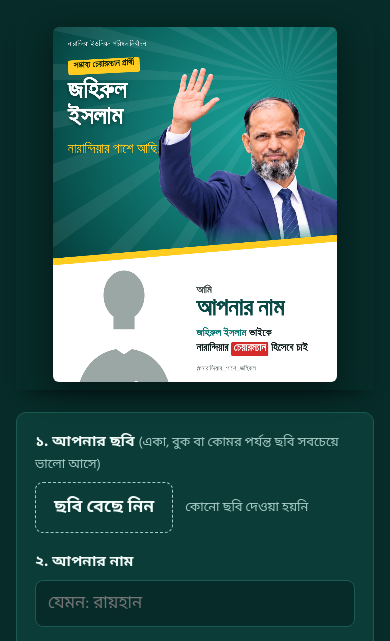
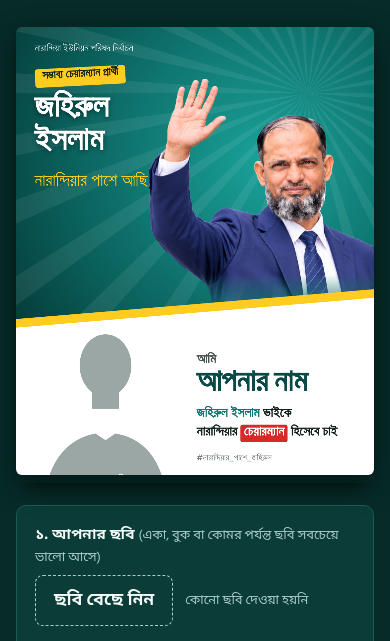
Before and after one commit to suborhan7/johirul-poster, a plain HTML site: page index.html in a window 390 px wide. Shown: the part 134-775 px from the top of the page. Drawn offline with Linux system fonts and the light colour scheme; a web font is replaced by a local one.

Commit message:
Full-width preview on phones, shrinking only while editing
Co-Authored-By: Claude Opus 5.5 <noreply@anthropic.com>
Claude-Session: https://claude.ai/code/session_01QFWHUrV9uwy2yLYYLBpERE

```diff
--- a/index.html
+++ b/index.html
@@ -30,7 +30,8 @@
   @media (min-width:860px){.main{grid-template-columns:minmax(0,1.1fr) minmax(0,1fr);align-items:start}}
   .preview{position:sticky;top:0;z-index:5;min-width:0;background:var(--bg);padding-block:8px;display:flex;justify-content:center;
     box-shadow:0 10px 16px -10px rgba(0,0,0,.6)}
-  .preview canvas{display:block;width:auto;height:auto;max-width:100%;max-height:42vh;border-radius:6px;box-shadow:0 10px 30px rgba(0,0,0,.45)}
+  .preview canvas{display:block;width:100%;height:auto;max-width:100%;border-radius:6px;box-shadow:0 10px 30px rgba(0,0,0,.45);transition:max-height .2s}
+  @media (max-width:859px){.preview.compact canvas{width:auto;max-height:40vh}}
   @media (min-width:860px){.preview{top:12px;box-shadow:none}.preview canvas{max-height:calc(100vh - 40px)}}
   .busy{position:absolute;inset:8px 0;display:flex;align-items:center;justify-content:center;background:rgba(3,25,22,.62);border-radius:6px;font-weight:700;font-size:18px}
   form{display:grid;gap:18px;min-width:0;background:var(--panel);border:1px solid var(--line);border-radius:10px;padding:18px}
@@ -359,6 +360,12 @@ document.querySelectorAll('input[name=theme],input[name=mode]').forEach(r=>r.add
   draw();
 }));
 
+/* ---------- shrink the pinned preview once the form is scrolled into view (phones) ---------- */
+(()=>{const pv=document.querySelector('.preview');const base=pv.getBoundingClientRect().top+scrollY;
+  const on=()=>{const y=scrollY-base;
+    if(!pv.classList.contains('compact')&&y>160)pv.classList.add('compact');else if(pv.classList.contains('compact')&&y<20)pv.classList.remove('compact');};
+  addEventListener('scroll',on,{passive:true});})();
+
 /* ---------- boot ---------- */
 (async()=>{
   await Promise.all([
```
